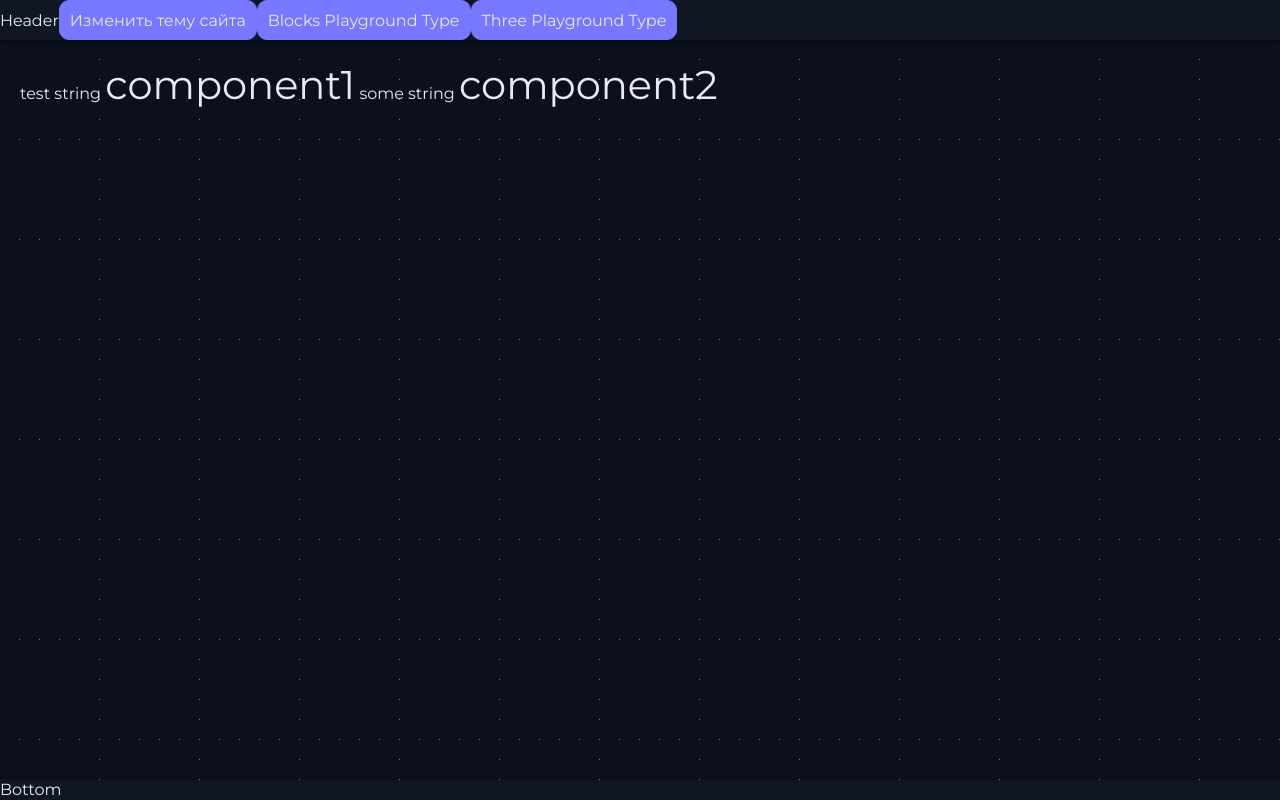
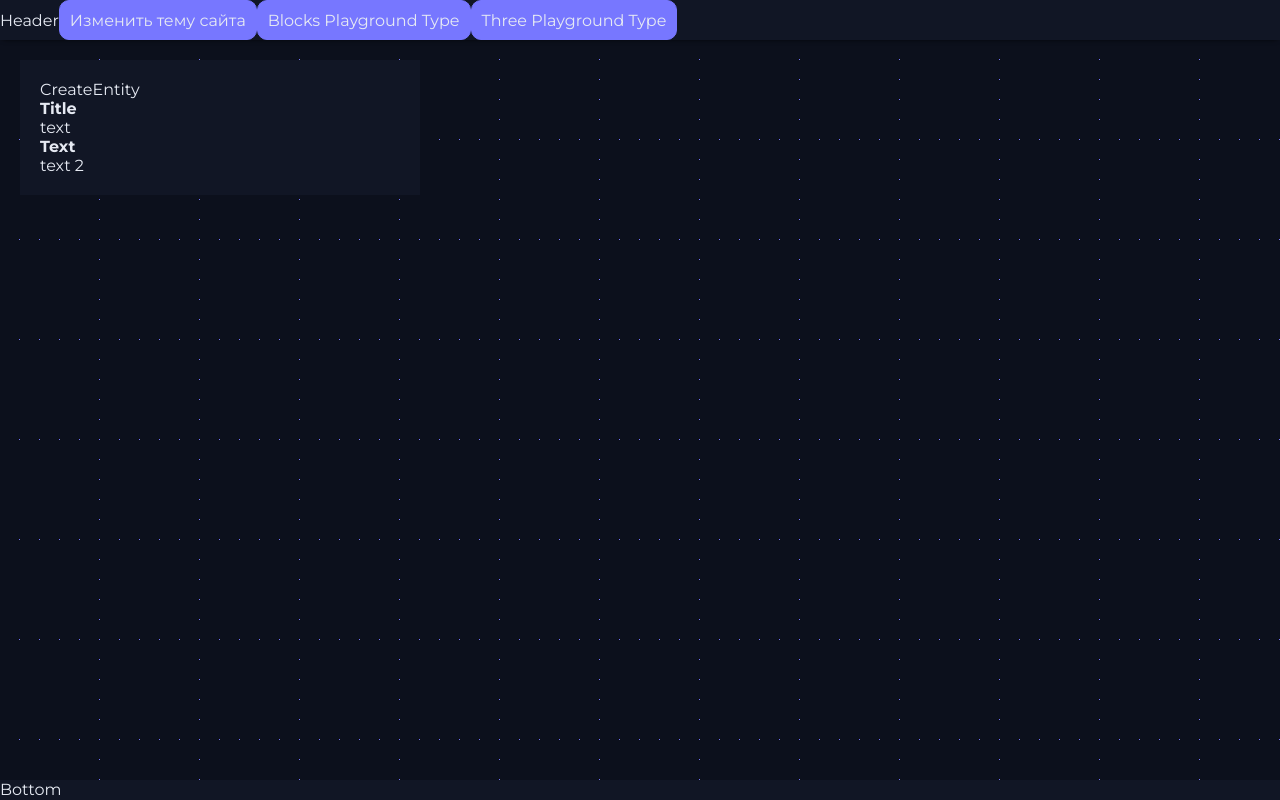
Before and after one commit to VanyaMate/thought-tree, a React (Vite) app in the folder client/: page / in a window 1280 px wide. Built offline with nearby package versions, Linux system fonts and the light colour scheme.

Commit message:
checkpoint

```diff
--- /dev/null
+++ b/client/src/components/CreateEntity/CreateEntity.module.scss
@@ -0,0 +1,21 @@
+@import "src/styles/sizes";
+@import "src/styles/colors";
+
+.container {
+    width: 400px;
+    padding: $bigOffset;
+    position: absolute;
+    top: $bigOffset;
+    left: $bigOffset;
+    z-index: 2;
+
+    &.dark {
+        background: $darkBlack;
+        color: $white;
+    }
+
+    &.light {
+        background: $white;
+        color: $darkBlack;
+    }
+}
--- /dev/null
+++ b/client/src/components/CreateEntity/CreateEntity.tsx
@@ -0,0 +1,18 @@
+import React from 'react';
+import ColorThemeContainer from "../Themes/ColorThemeContainer/ColorThemeContainer";
+import css from './CreateEntity.module.scss';
+import EntityTextarea from "../EntityTextarea/EntityTextarea";
+
+const CreateEntity = () => {
+    return (
+        <ColorThemeContainer themeStyles={css} className={css.container} data-entity={'true'}>
+            CreateEntity
+            <h4>Title</h4>
+            <EntityTextarea value={'text'}/>
+            <h4>Text</h4>
+            <EntityTextarea value={'text 2'}/>
+        </ColorThemeContainer>
+    );
+};
+
+export default CreateEntity;
--- a/client/src/components/Entity/EntityCard/EntityCard.tsx
+++ b/client/src/components/Entity/EntityCard/EntityCard.tsx
@@ -13,7 +13,7 @@ export interface IEntityCard extends IEntity {
     parentEntity?: IEntityData
 }
 
-const EntityCard: React.FC<IEntityCard> = React.forwardRef((props, ref) => {
+const EntityCard: React.FC<IEntityCard> = React.forwardRef<HTMLDivElement, IEntityCard>((props, ref) => {
     const parentData = props.parentEntity || null;
 
     return (
--- /dev/null
+++ b/client/src/components/EntityTextarea/EntityTextarea.module.scss
@@ -0,0 +1,10 @@
+.container {
+
+
+    &.light {
+
+    }
+    &.dark {
+
+    }
+}
--- /dev/null
+++ b/client/src/components/EntityTextarea/EntityTextarea.tsx
@@ -0,0 +1,59 @@
+import React, {ReactElement, useMemo, useState} from 'react';
+import ColorThemeContainer from "../Themes/ColorThemeContainer/ColorThemeContainer";
+import css from './EntityTextarea.module.scss';
+import {IDefaultComponent} from "../IDefaultComponent";
+
+const entityTextareaDataRegexp = /\(&\)(.*?)\(&\)/g;
+
+export interface IEntityTextarea extends IDefaultComponent {
+    value: string
+}
+
+const EntityTextarea: React.FC<IEntityTextarea> = React.forwardRef<HTMLDivElement, IEntityTextarea>((props: IEntityTextarea, ref) => {
+    const [text, setText]= useState<string>(props.value);
+    const texts: string[] = useMemo(() => text.split(entityTextareaDataRegexp), [text]);
+    const result: ReactElement[] = useMemo(() => {
+        const results = [];
+
+        /**
+         * TODO: Надо придумать как блин это сделать...
+         */
+        console.log(text);
+        console.log(texts);
+        console.log('results change');
+
+        for (let i = 0; i < texts.length; i++) {
+            try {
+                const json = JSON.parse(texts[i]);
+                results[i] = <span key={i} style={{fontSize: 40}}>{json.title}</span>
+            } catch {
+                results[i] = <span key={i}>{texts[i]}</span>
+            }
+        }
+
+        console.log(results);
+
+        return results;
+    }, [texts]);
+
+    const onChange = function (e: React.FormEvent<HTMLDivElement>) {
+        const target = e.target as HTMLDivElement;
+        console.log('set text', target.textContent);
+        setText(target.textContent!);
+    }
+
+    return (
+        <ColorThemeContainer themeStyles={css} className={[css.container, props.className ?? ''].join(' ')}>
+            <div
+                contentEditable={true}
+                suppressContentEditableWarning={true} // lol
+                ref={ref}
+                onKeyUp={onChange}
+            >
+                { ...result }
+            </div>
+        </ColorThemeContainer>
+    );
+});
+
+export default React.memo(EntityTextarea);
--- a/client/src/components/PlaygroundContent/PlaygroundContent.tsx
+++ b/client/src/components/PlaygroundContent/PlaygroundContent.tsx
@@ -3,6 +3,7 @@ import css from './PlaygroundContent.module.scss';
 import Entity from "../Entity/Entity";
 import {data} from "./_tempo_data";
 import {useLocation} from 'react-router-dom'
+import CreateEntity from "../CreateEntity/CreateEntity";
 
 const PlaygroundContent = () => {
     const { hash } = useLocation();
@@ -21,6 +22,9 @@ const PlaygroundContent = () => {
         }
     }, [hash])
 
+    /**
+     * TODO: Убрать этот временный код
+     */
     const str = 'test string (&){"title": "component1"}(&) some string (&){"title": "component2"}(&)';
     const regex = /\(&\)(.*?)\(&\)/g;
     const texts: string[] = str.split(regex);
@@ -39,9 +43,7 @@ const PlaygroundContent = () => {
     // <Entity {...data} root/>
     return (
         <div className={css.content}>
-            {
-                result
-            }
+            <CreateEntity/>
         </div>
     );
 };
```
